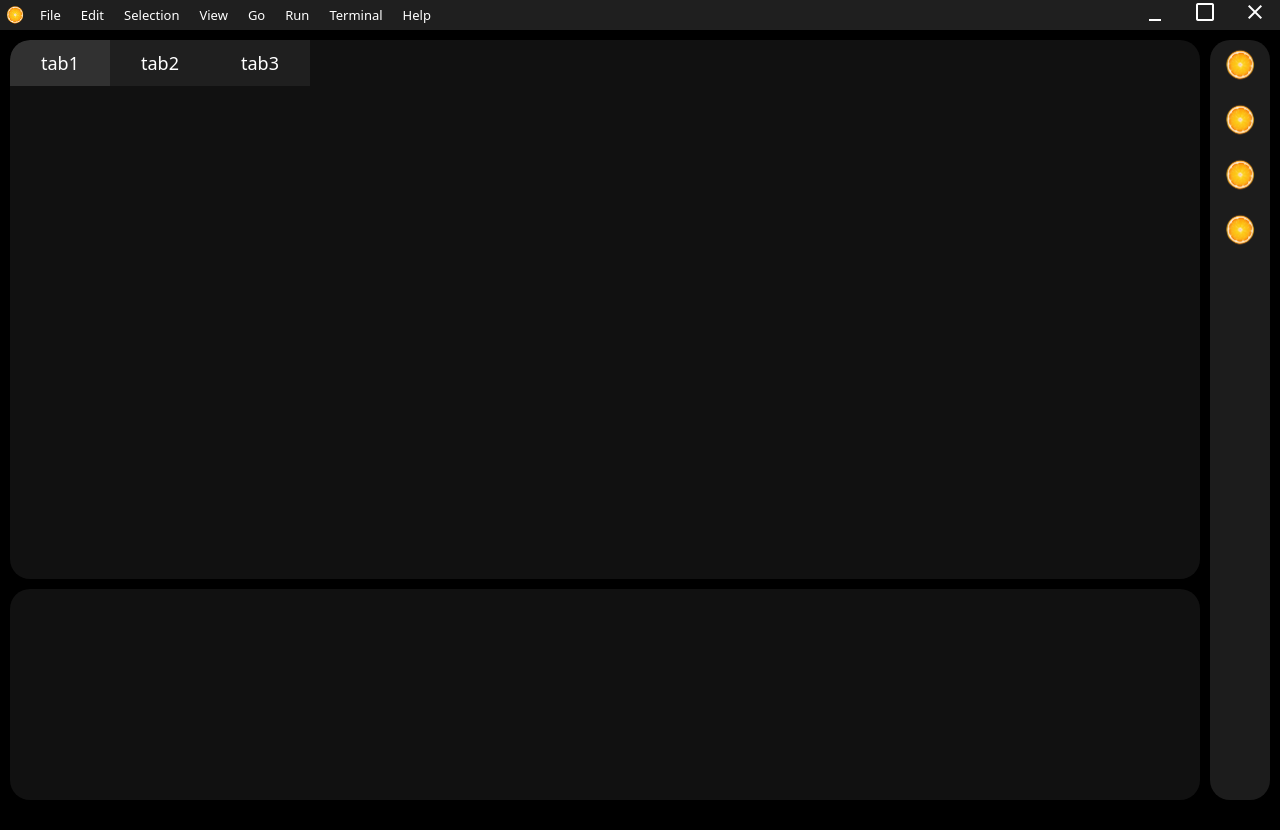
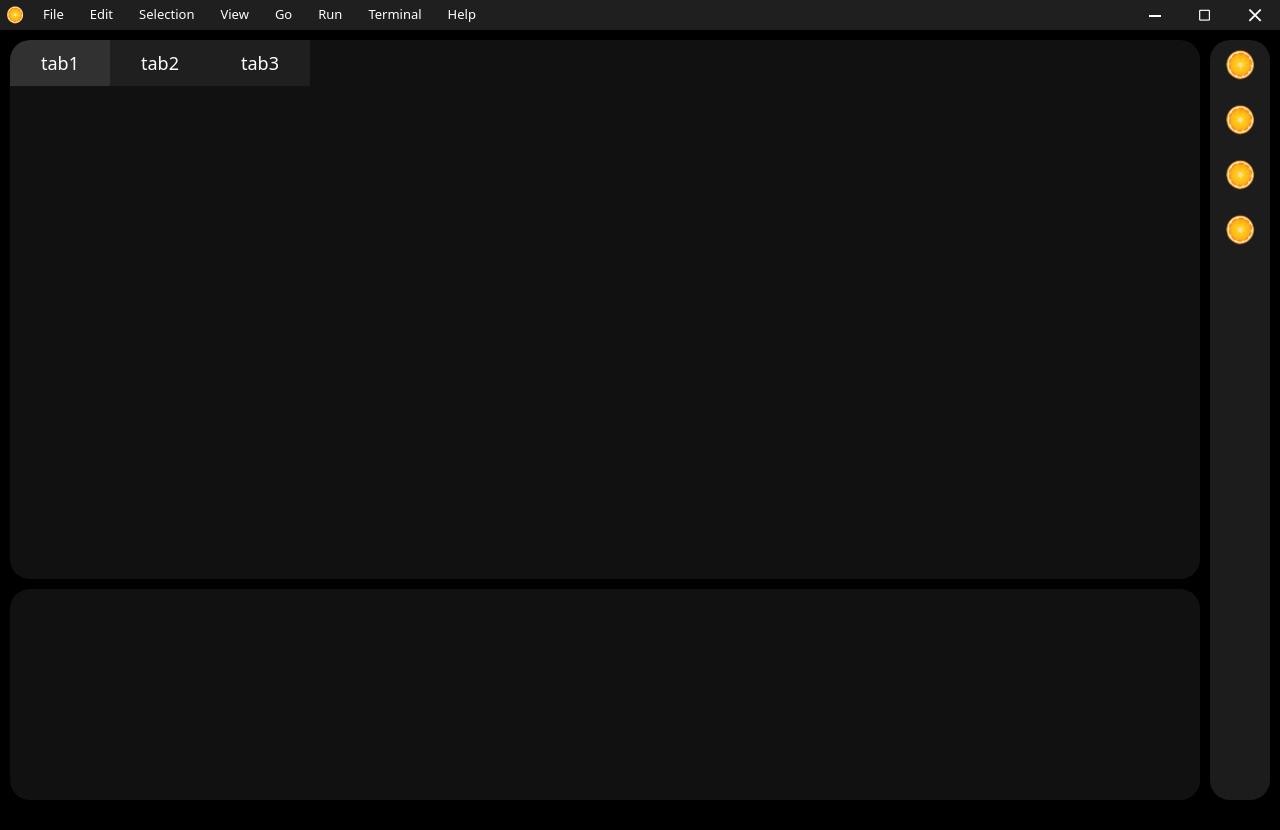
Before and after one commit to Jit-nath/Simple-Code-Editor, an Electron app: page index.html in a window 1280 px wide. Drawn offline with nearby package versions, Linux system fonts and the light colour scheme.

Commit message:
titlebar done

```diff
--- a/css/titlebar.css
+++ b/css/titlebar.css
@@ -20,31 +20,55 @@
 }
 
 .menubar {
+    height: 100%;
     display: flex;
     justify-content: center;
 }
 
 .menubar span {
     font-size: small;
-    margin: 0 10px;
+    height: 100%;
+    padding: 5px 13px;
+}
+
+.menubar span:hover {
+    background-color: rgb(73, 73, 73);
+    border-radius: 5px;
 }
 
 .window-control {
-    position: absolute;
-    top: 0;
-    right: 0;
+    margin-left: auto;
     display: flex;
     justify-content: center;
     align-items: center;
+    height: 100%;
 }
 
-.window-control span {
+.window-control .box {
+    height: 100%;
     width: 50px;
-    height: 100%;
-    text-align: center;
+    display: flex;
+    align-items: center;
+    justify-content: center;
 }
 
-.window-control:hover {
-    cursor: pointer;
-    background-color: rgb(255, 255, 255);
+.window-control .box:hover {
+    background-color: rgb(73, 73, 73);
+
 }
+
+#minimize {
+    margin: 0 3px;
+    transform: translateY(-7px);
+
+}
+
+#window {
+    font-size: small;
+    margin: 0 5px;
+    transform: scale(1.2);
+}
+
+#close {
+    transform: scale(0.9);
+}
--- a/css/universal.css
+++ b/css/universal.css
@@ -17,7 +17,6 @@ html {
 main {
     display: flex;
     flex-wrap: nowrap;
-    margin-bottom: 20px;
 }
 
 .leftside {
--- a/index.html
+++ b/index.html
@@ -35,9 +35,9 @@
                 <span>Help</span>
             </div>
             <div class="window-control">
-                <span class="material-symbols-outlined">minimize</span>
-                <span class="material-symbols-outlined">check_box_outline_blank</span>
-                <span class="material-symbols-outlined">close</span>
+                <div class="box"> <span class="material-symbols-outlined" id="minimize">minimize</span> </div>
+                <div class="box"> <span class="material-symbols-outlined" id="window">check_box_outline_blank</span> </div>
+                <div class="box"> <span class="material-symbols-outlined" id="close">close</span> </div>
             </div>
         </div>
         <main>
```
